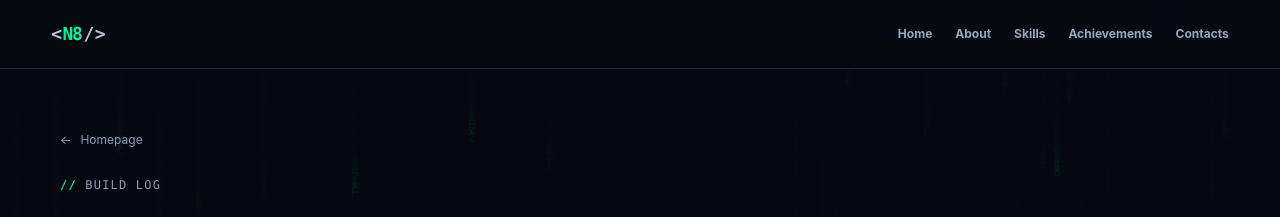
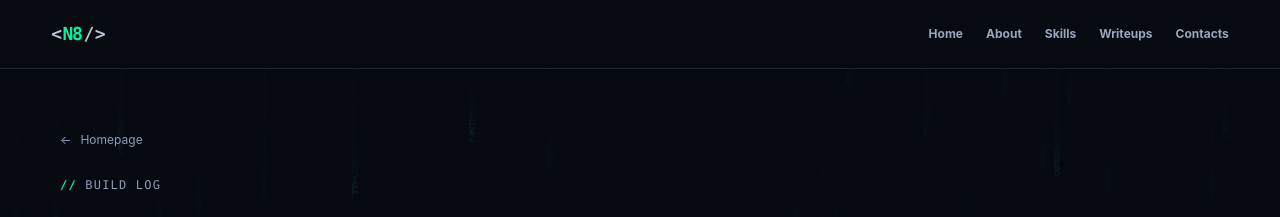
Before and after one commit to Ningen820/Ningen820.github.io, a Jekyll site: the page built from projects/index.html, in a window 1280 px wide. Shown: the top 217 px of the page. Built offline with Jekyll 4.4.1, drawn with Linux system fonts in a browser that asks for light colours.

Commit message:
Update profile.yml

```diff
--- a/_data/profile.yml
+++ b/_data/profile.yml
@@ -27,10 +27,10 @@ show:
   skills: "x"
   experiences: ""
   highlights: ""
-  achievements: "x"
+  achievements: ""
   certifications: ""
   projects: ""
-  writeups: ""
+  writeups: "x"
   contacts: "x"
 
 about:
@@ -86,7 +86,7 @@ achievements: {}
   #   detail: text
   #   rank: 1
   #   image: ""
-  #   emoji: "🏆"
+  #   emoji: ""
   #   url: ""
   #   key: 'no'
 
```
